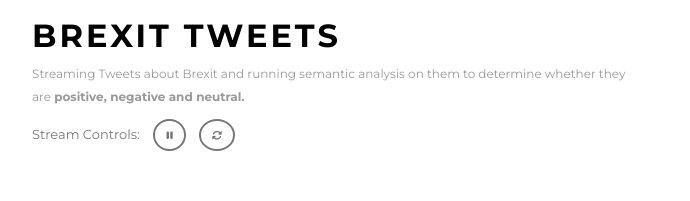
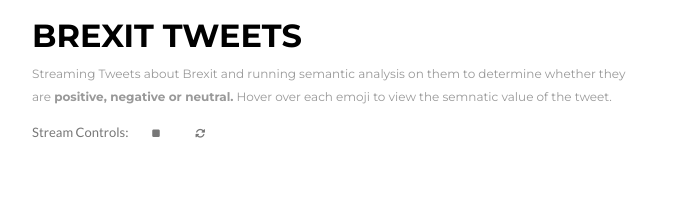
Before and after one commit to yomiAdenaike01/BrexitOpinions, a website: page public/index.html in a window 1280 px wide. Shown: the top 201 px of the page, without its empty margins (0-690 px from the left). Drawn offline with nearby package versions, Linux system fonts and the light colour scheme; no server answers.

Commit message:
design changes

```diff
--- a/public/css/style.css
+++ b/public/css/style.css
@@ -21,9 +21,10 @@ body{
     text-align: center;
     padding: 1rem;
 }
+
 .button-wrapper span{
     color: #777;
-    font-family: "Montserrat",sans-serif;
+
     font-size: 13px;
 }
 .stream-button{
@@ -36,15 +37,14 @@ body{
     margin-top: 10px;
     transition: .56s ease all;
     font-family: "Lato",sans-serif;
-    border: 2px solid #777;
+
     margin-bottom: 20px;
     font-size: 10px;
     margin-left: 10px;
 
 }
 .stream-button:hover{
-    background: #777;
-    border: 2px solid #777;
+    background: #ccc;
     color: #fff;
     cursor: pointer;
 }
@@ -59,7 +59,7 @@ body{
     margin: 0;
     padding:0;
     text-transform: uppercase;
-    letter-spacing: 3px;
+
     margin-bottom: 0.5rem;
 }
 
--- a/public/index.html
+++ b/public/index.html
@@ -11,11 +11,12 @@
 
 <div class="main-title">
     <h1>Brexit Tweets</h1>
-    <p class="lead">Streaming Tweets about Brexit and running semantic analysis on them to determine whether they are <strong>positive, negative and neutral</strong><strong>.</strong></p>
+    <p class="lead">Streaming Tweets about Brexit and running semantic analysis on them to determine whether they are <strong>positive, negative or neutral.</strong> Hover over each emoji to view the semnatic value of the tweet.
+    </p>
 
     <div class="button-wrapper">
     <span>Stream Controls: </span>
-    <button class="stopStream stream-button" title="Pause Stream"><i class="fas fa-pause"></i></button>
+    <button class="stopStream stream-button" title="Stop Stream"><i class="fas fa-stop"></i></button>
     <button class="resumeStream stream-button" title="Reset Stream"><i class="fas fa-sync-alt"></i></button>
 
 </div>
--- a/public/js/client.js
+++ b/public/js/client.js
@@ -169,6 +169,7 @@ var AnalyzeTweet = (tweets) =>{
         }
     }else{
         tweetSemanticValueContainer.textContent = "❔";
+        tweetSemanticValueContainer.setAttribute("aria-label","No Data Found");
     }
 
 
```
